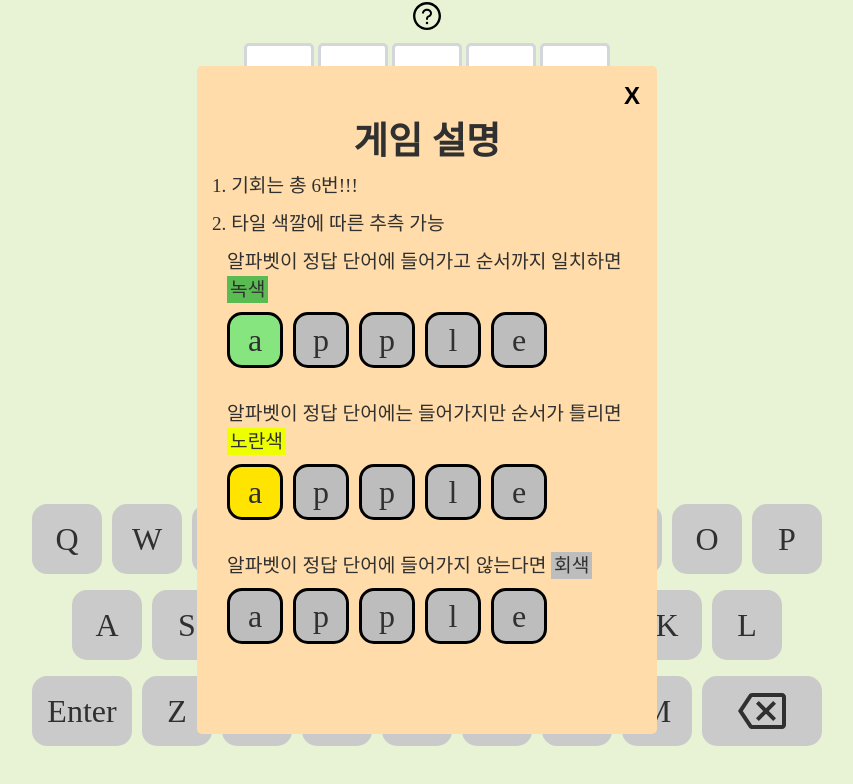
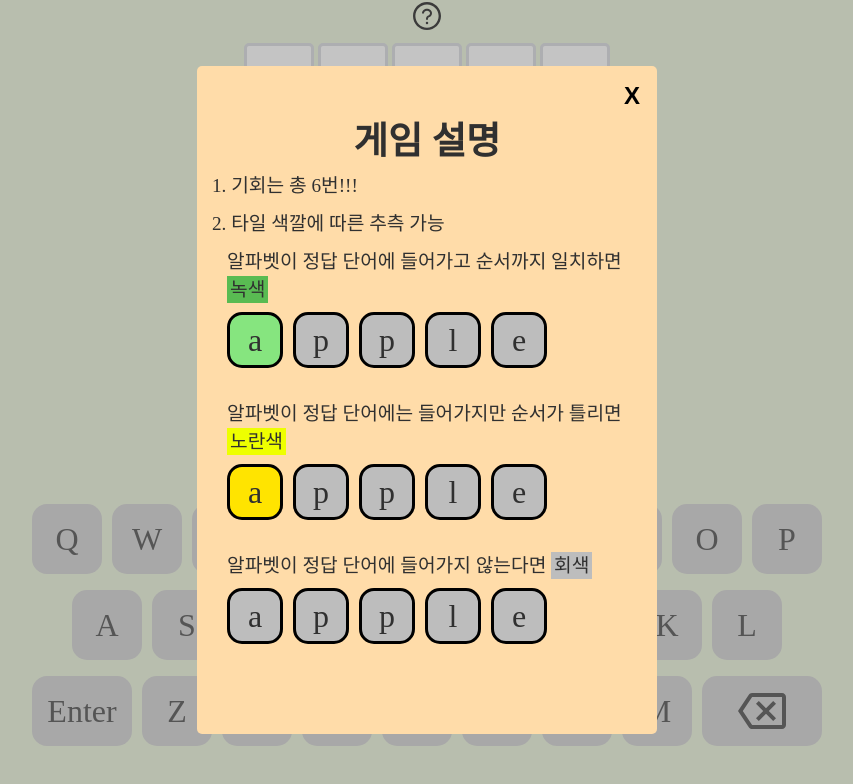
Before and after one commit to taewok/Wordle-Game, a React (Create React App) app: page /quiz in a window 1280 px wide. Shown: the top 784 px of the page, without its empty margins (213-1066 px from the left). Built offline with nearby package versions, Linux system fonts and the light colour scheme; no server answers; a web font is replaced by a local one.

Commit message:
feat: background로 설명창 닫기 가능

```diff
--- a/src/component/Question.tsx
+++ b/src/component/Question.tsx
@@ -13,6 +13,8 @@ const Question = () => {
     <Container>
       <AiOutlineQuestionCircle onClick={() => explainOnClick()} />
       {explain && (
+        <>
+          <Background onClick={() => explainOnClick()}></Background>
           <Explain>
             <XBtnDiv>
               <XBtn onClick={() => explainOnClick()}>X</XBtn>
@@ -62,6 +64,7 @@ const Question = () => {
               </ExplainItem>
             </ExplainList>
           </Explain>
+        </>
       )}
     </Container>
   );
@@ -76,6 +79,16 @@ const Container = styled.div`
     }
   }
 `;
+
+const Background = styled.div`
+  position: absolute;
+  top: 0;
+  left: 0;
+  width: 100vw;
+  height: 100vh;
+  background-color: #80808076;
+`;
+
 const Explain = styled.div`
   position: absolute;
   top: 50%;
```
Lines whose indentation alone changed are shown as unchanged.
